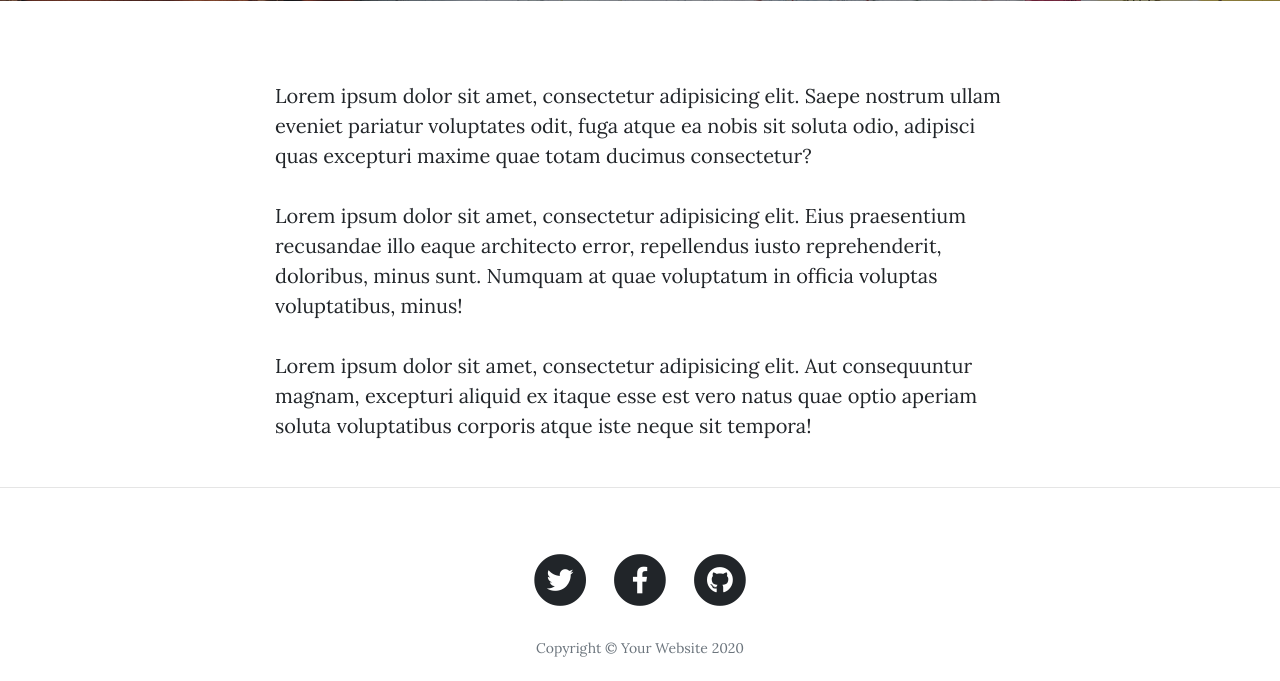
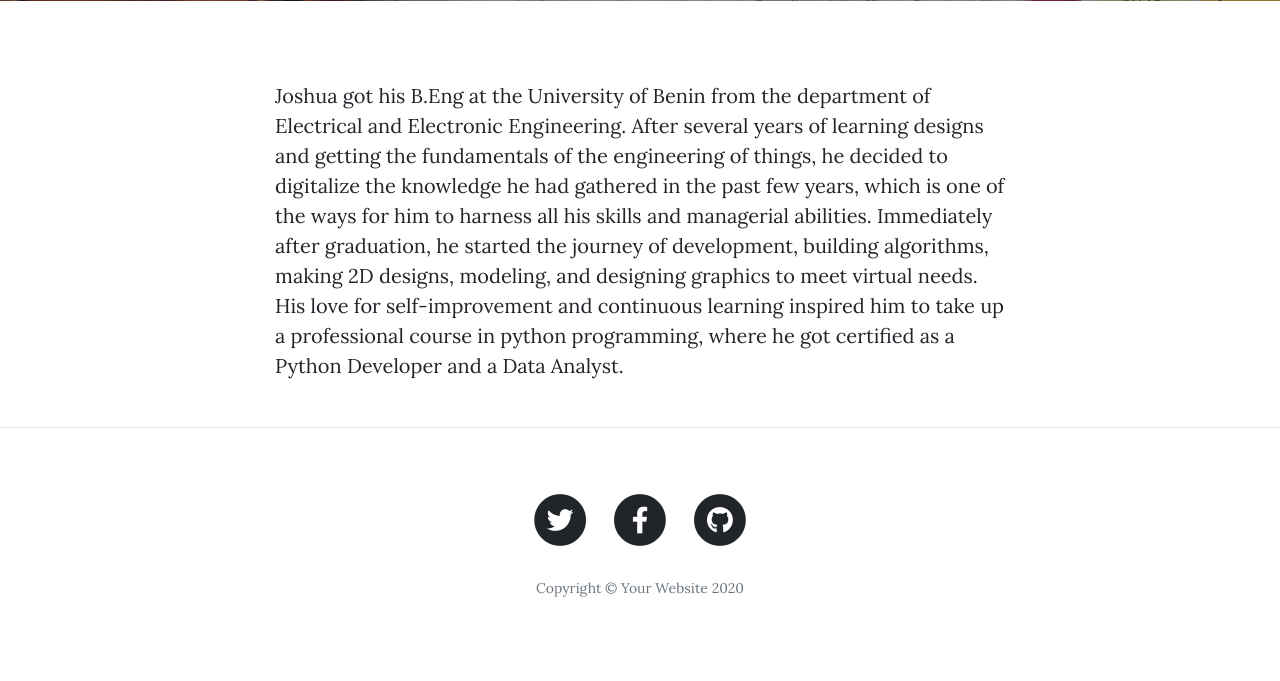
Before and after one commit to Osaheni1/joshua-blog, a Flask app: page /about in a window 1280 px wide. Shown: the part 531-1212 px from the top of the page. After the commit the page ends 1128 px from the top, so only its background shows below. Run offline with Flask 2, Linux system fonts and the light colour scheme; some libraries are stand-ins or nearby versions.

Commit message:
update about

```diff
--- a/main.py
+++ b/main.py
@@ -50,7 +50,7 @@ class User(UserMixin, db.Model):
     name = db.Column(db.String(1000))
     posts = relationship("BlogPost", back_populates="author")
     comments = relationship("Comment", back_populates="user")
-db.create_all()
+#db.create_all()
 
 class BlogPost(db.Model):
     __tablename__ = "blog_posts"
@@ -66,7 +66,7 @@ class BlogPost(db.Model):
     date = db.Column(db.String(250), nullable=False)
     body = db.Column(db.Text, nullable=False)
     img_url = db.Column(db.String(250), nullable=False)
-db.create_all()
+#db.create_all()
 
 class Comment(db.Model):
     __tablename__ = "comments"
@@ -78,7 +78,7 @@ class Comment(db.Model):
     blog = relationship("BlogPost", back_populates="comments")
     text = db.Column(db.Text, nullable=False)
 
-db.create_all()
+#db.create_all()
 
 
 gravatar = Gravatar(app, size=100, rating='g', default='retro', force_default=False, force_lower=False, use_ssl=False, base_url=None)
--- a/templates/about.html
+++ b/templates/about.html
@@ -19,9 +19,13 @@
   <div class="container">
     <div class="row">
       <div class="col-lg-8 col-md-10 mx-auto">
-        <p>Lorem ipsum dolor sit amet, consectetur adipisicing elit. Saepe nostrum ullam eveniet pariatur voluptates odit, fuga atque ea nobis sit soluta odio, adipisci quas excepturi maxime quae totam ducimus consectetur?</p>
-        <p>Lorem ipsum dolor sit amet, consectetur adipisicing elit. Eius praesentium recusandae illo eaque architecto error, repellendus iusto reprehenderit, doloribus, minus sunt. Numquam at quae voluptatum in officia voluptas voluptatibus, minus!</p>
-        <p>Lorem ipsum dolor sit amet, consectetur adipisicing elit. Aut consequuntur magnam, excepturi aliquid ex itaque esse est vero natus quae optio aperiam soluta voluptatibus corporis atque iste neque sit tempora!</p>
+        <p>
+          Joshua got his B.Eng at the University of Benin from the department of Electrical and Electronic Engineering. After several years of learning designs and getting the fundamentals of the engineering of things, he decided to digitalize the knowledge he had gathered in the past few years, which is one of the ways for him to harness all his skills and managerial abilities.
+
+          Immediately after graduation, he started the journey of development, building algorithms, making 2D designs, modeling, and designing graphics to meet virtual needs.
+
+          His love for self-improvement and continuous learning inspired him to take up a professional course in python programming, where he got certified as a Python Developer and a Data Analyst.
+        </p>
       </div>
     </div>
   </div>
```
Also changed, not shown: static/img/IMG-20191023-WA0004.jpg (deleted).
